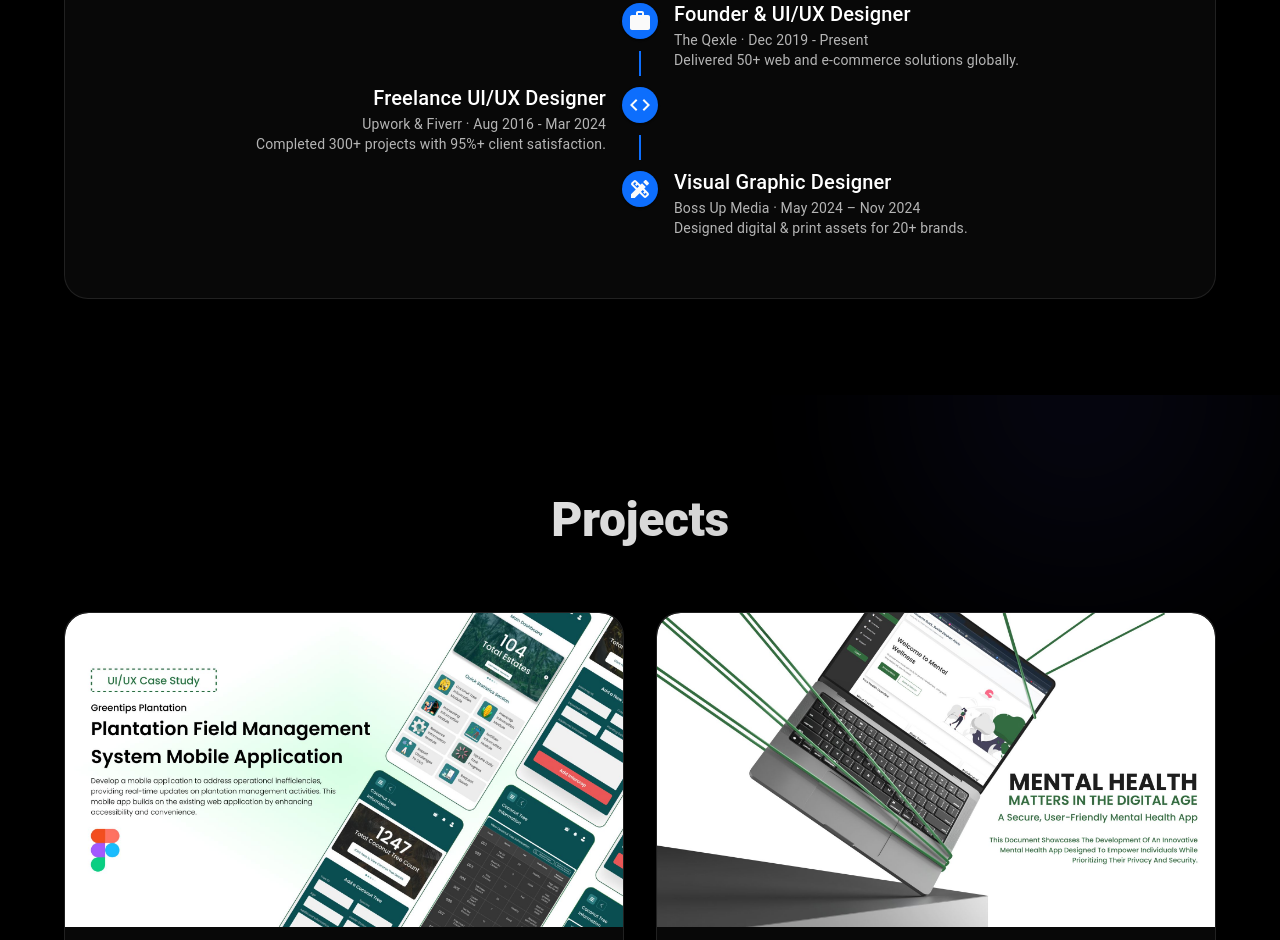
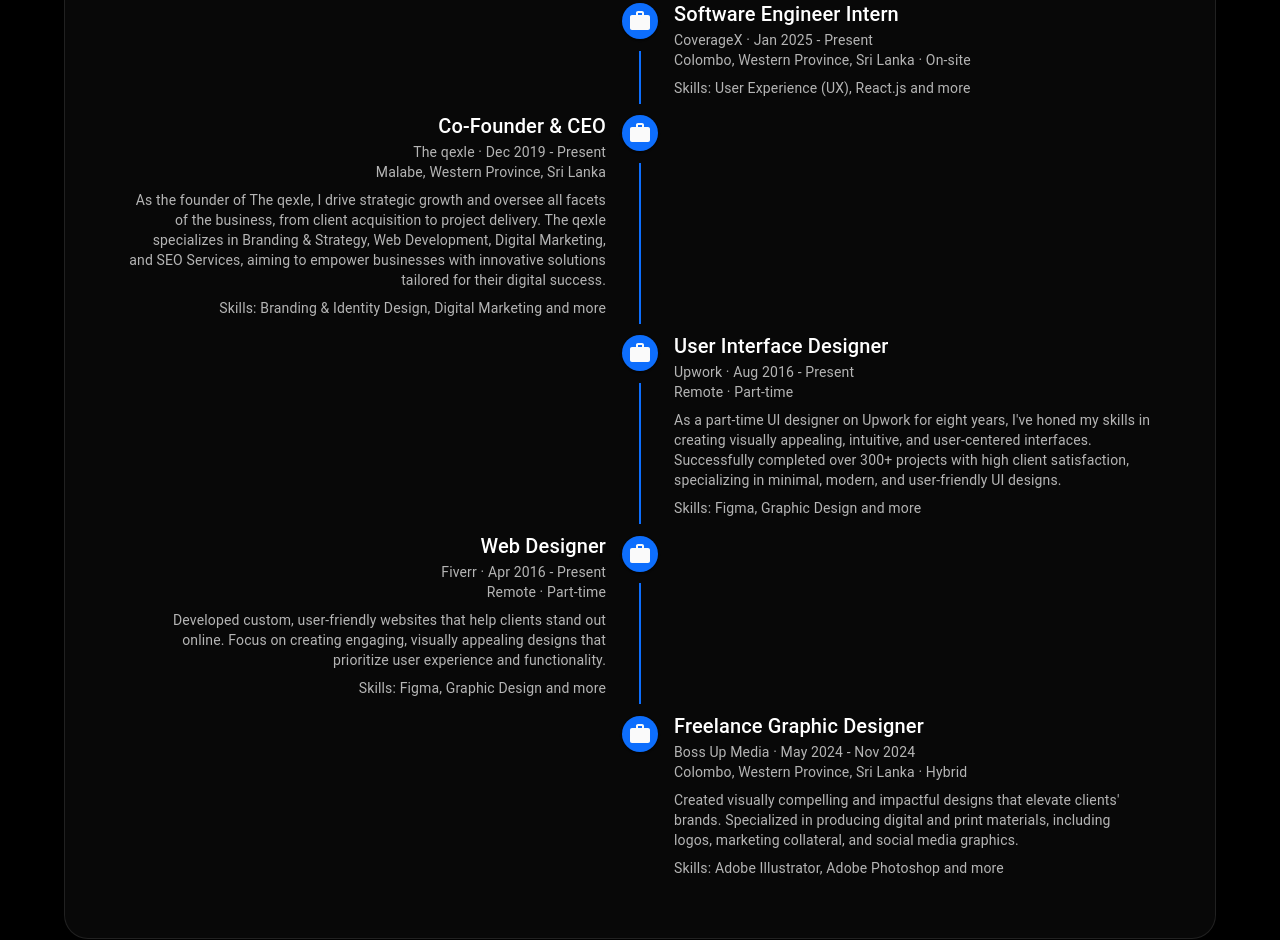
Before and after one commit to SusithD/my-portfolio, a Next.js app: page / in a window 1280 px wide. Shown: the part 1860-2800 px from the top of the page. Built offline with nearby package versions, Linux system fonts and the light colour scheme.

Commit message:
Update About component with new job titles, descriptions, and skills

```diff
--- a/src/components/About.jsx
+++ b/src/components/About.jsx
@@ -233,13 +233,16 @@ const About = () => {
                     </TimelineSeparator>
                     <TimelineContent>
                       <Typography variant="h6" sx={{ color: "#fff" }}>
-                        Founder & UI/UX Designer
+                        Software Engineer Intern
                       </Typography>
                       <Typography variant="body2" sx={{ color: "rgba(255,255,255,0.7)" }}>
-                        The Qexle · Dec 2019 - Present
+                        CoverageX · Jan 2025 - Present
                       </Typography>
                       <Typography variant="body2" sx={{ color: "rgba(255,255,255,0.7)" }}>
-                        Delivered 50+ web and e-commerce solutions globally.
+                        Colombo, Western Province, Sri Lanka · On-site
+                      </Typography>
+                      <Typography variant="body2" sx={{ color: "rgba(255,255,255,0.7)", mt: 1 }}>
+                        Skills: User Experience (UX), React.js and more
                       </Typography>
                     </TimelineContent>
                   </TimelineItem>
@@ -247,19 +250,25 @@ const About = () => {
                   <TimelineItem>
                     <TimelineSeparator>
                       <TimelineDot sx={{ backgroundColor: "#0d6efd" }}>
-                        <CodeIcon />
+                        <WorkIcon />
                       </TimelineDot>
                       <TimelineConnector sx={{ backgroundColor: "#0d6efd" }} />
                     </TimelineSeparator>
                     <TimelineContent>
                       <Typography variant="h6" sx={{ color: "#fff" }}>
-                        Freelance UI/UX Designer
+                        Co-Founder & CEO
                       </Typography>
                       <Typography variant="body2" sx={{ color: "rgba(255,255,255,0.7)" }}>
-                        Upwork & Fiverr · Aug 2016 - Mar 2024
+                        The qexle · Dec 2019 - Present
                       </Typography>
                       <Typography variant="body2" sx={{ color: "rgba(255,255,255,0.7)" }}>
-                        Completed 300+ projects with 95%+ client satisfaction.
+                        Malabe, Western Province, Sri Lanka
+                      </Typography>
+                      <Typography variant="body2" sx={{ color: "rgba(255,255,255,0.7)", mt: 1 }}>
+                        As the founder of The qexle, I drive strategic growth and oversee all facets of the business, from client acquisition to project delivery. The qexle specializes in Branding & Strategy, Web Development, Digital Marketing, and SEO Services, aiming to empower businesses with innovative solutions tailored for their digital success.
+                      </Typography>
+                      <Typography variant="body2" sx={{ color: "rgba(255,255,255,0.7)", mt: 1 }}>
+                        Skills: Branding & Identity Design, Digital Marketing and more
                       </Typography>
                     </TimelineContent>
                   </TimelineItem>
@@ -267,18 +276,76 @@ const About = () => {
                   <TimelineItem>
                     <TimelineSeparator>
                       <TimelineDot sx={{ backgroundColor: "#0d6efd" }}>
-                        <DesignServicesIcon />
+                        <WorkIcon />
+                      </TimelineDot>
+                      <TimelineConnector sx={{ backgroundColor: "#0d6efd" }} />
+                    </TimelineSeparator>
+                    <TimelineContent>
+                      <Typography variant="h6" sx={{ color: "#fff" }}>
+                        User Interface Designer
+                      </Typography>
+                      <Typography variant="body2" sx={{ color: "rgba(255,255,255,0.7)" }}>
+                        Upwork · Aug 2016 - Present
+                      </Typography>
+                      <Typography variant="body2" sx={{ color: "rgba(255,255,255,0.7)" }}>
+                        Remote · Part-time
+                      </Typography>
+                      <Typography variant="body2" sx={{ color: "rgba(255,255,255,0.7)", mt: 1 }}>
+                        As a part-time UI designer on Upwork for eight years, I've honed my skills in creating visually appealing, intuitive, and user-centered interfaces. Successfully completed over 300+ projects with high client satisfaction, specializing in minimal, modern, and user-friendly UI designs.
+                      </Typography>
+                      <Typography variant="body2" sx={{ color: "rgba(255,255,255,0.7)", mt: 1 }}>
+                        Skills: Figma, Graphic Design and more
+                      </Typography>
+                    </TimelineContent>
+                  </TimelineItem>
+
+                  <TimelineItem>
+                    <TimelineSeparator>
+                      <TimelineDot sx={{ backgroundColor: "#0d6efd" }}>
+                        <WorkIcon />
+                      </TimelineDot>
+                      <TimelineConnector sx={{ backgroundColor: "#0d6efd" }} />
+                    </TimelineSeparator>
+                    <TimelineContent>
+                      <Typography variant="h6" sx={{ color: "#fff" }}>
+                        Web Designer
+                      </Typography>
+                      <Typography variant="body2" sx={{ color: "rgba(255,255,255,0.7)" }}>
+                        Fiverr · Apr 2016 - Present
+                      </Typography>
+                      <Typography variant="body2" sx={{ color: "rgba(255,255,255,0.7)" }}>
+                        Remote · Part-time
+                      </Typography>
+                      <Typography variant="body2" sx={{ color: "rgba(255,255,255,0.7)", mt: 1 }}>
+                        Developed custom, user-friendly websites that help clients stand out online. Focus on creating engaging, visually appealing designs that prioritize user experience and functionality.
+                      </Typography>
+                      <Typography variant="body2" sx={{ color: "rgba(255,255,255,0.7)", mt: 1 }}>
+                        Skills: Figma, Graphic Design and more
+                      </Typography>
+                    </TimelineContent>
+                  </TimelineItem>
+
+                  <TimelineItem>
+                    <TimelineSeparator>
+                      <TimelineDot sx={{ backgroundColor: "#0d6efd" }}>
+                        <WorkIcon />
                       </TimelineDot>
                     </TimelineSeparator>
                     <TimelineContent>
                       <Typography variant="h6" sx={{ color: "#fff" }}>
-                        Visual Graphic Designer
+                        Freelance Graphic Designer
                       </Typography>
                       <Typography variant="body2" sx={{ color: "rgba(255,255,255,0.7)" }}>
-                        Boss Up Media · May 2024 – Nov 2024
+                        Boss Up Media · May 2024 - Nov 2024
                       </Typography>
                       <Typography variant="body2" sx={{ color: "rgba(255,255,255,0.7)" }}>
-                        Designed digital & print assets for 20+ brands.
+                        Colombo, Western Province, Sri Lanka · Hybrid
+                      </Typography>
+                      <Typography variant="body2" sx={{ color: "rgba(255,255,255,0.7)", mt: 1 }}>
+                        Created visually compelling and impactful designs that elevate clients' brands. Specialized in producing digital and print materials, including logos, marketing collateral, and social media graphics.
+                      </Typography>
+                      <Typography variant="body2" sx={{ color: "rgba(255,255,255,0.7)", mt: 1 }}>
+                        Skills: Adobe Illustrator, Adobe Photoshop and more
                       </Typography>
                     </TimelineContent>
                   </TimelineItem>
```
